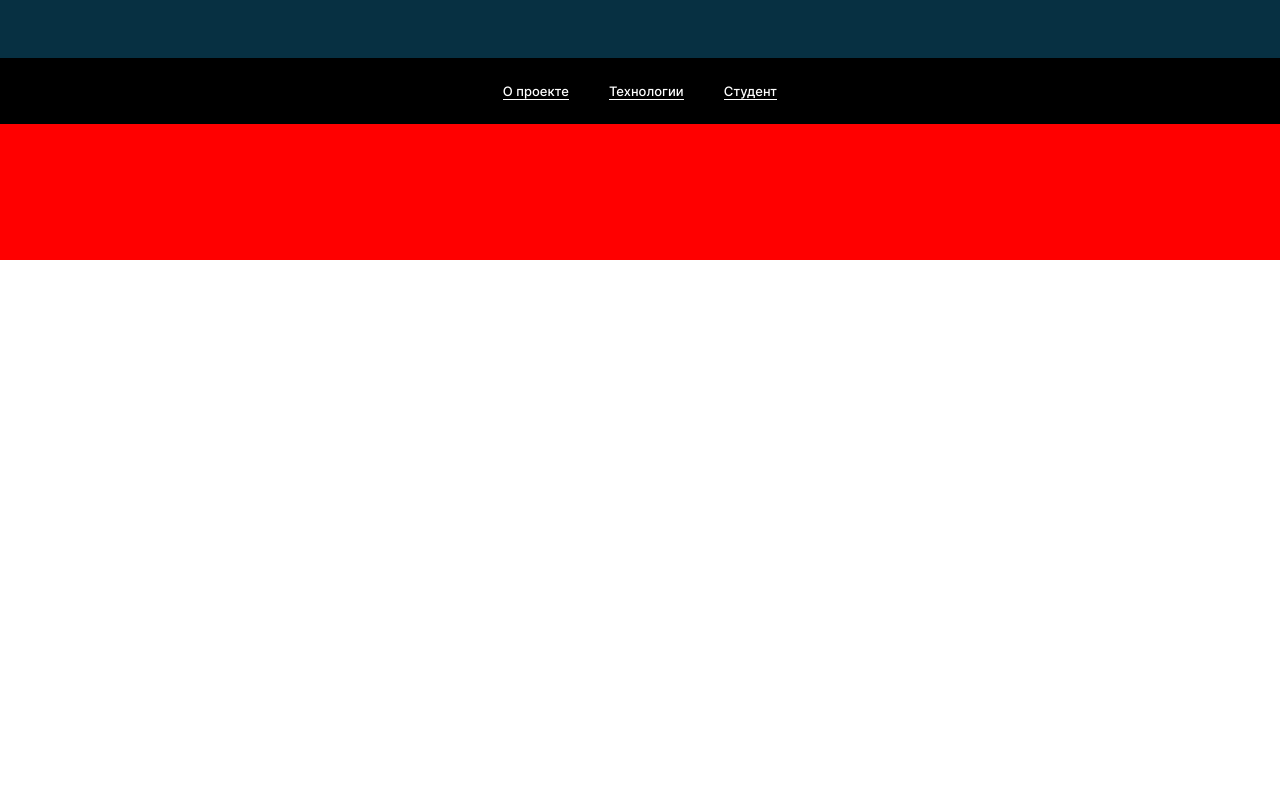
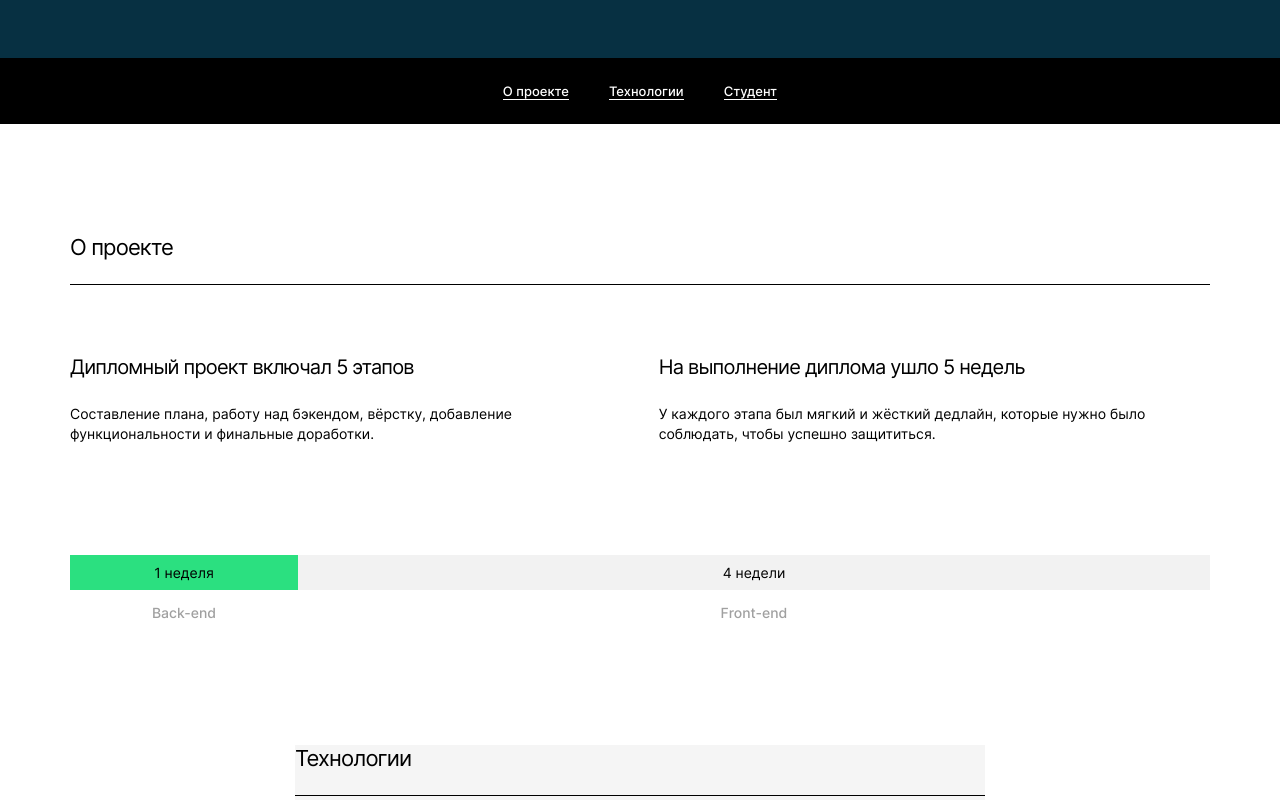
Before and after one commit to Olga-Sotula/movies-explorer-frontend, a React (Create React App) app: page / in a window 1280 px wide. Shown: the part 540-1340 px from the top of the page. Before the commit the page ends 800 px from the top, so only its background shows below. Built offline with nearby package versions, Linux system fonts and the light colour scheme.

Commit message:
style AboutProject by figma

```diff
--- a/src/components/AboutProject/AboutProject.css
+++ b/src/components/AboutProject/AboutProject.css
@@ -1,16 +1,16 @@
 .about-project {
   margin: 0 auto;
+  padding: 110px 70px;
+  box-sizing: border-box;
   max-width: 1280px;
-  background-color: red;
 }
 
 .about-project__cards {
-  padding-top: 70px;
+  margin-top: 50px;
   display: flex;
   flex-direction: row;
   align-items: center;
-  gap: 40px;
-  margin-bottom: 110px;
+  gap: 50px;
 }
 
 .about-project__card-title {
@@ -21,19 +21,17 @@
 }
 
 .about-project__card-description {
+  margin-top: 25px;
   font-weight: 400;
   font-size: 14px;
   line-height: 20px;
 }
 
 .about-project__diagram {
+  margin-top: 83px;
   display: grid;
   box-sizing: border-box;
   grid-template-columns: 20% 80%;
-}
-
-.about-project__stage {
-
 }
 
 .about-project__stage-time {
--- a/src/components/AboutProject/AboutProject.js
+++ b/src/components/AboutProject/AboutProject.js
@@ -10,7 +10,7 @@ const AboutProject = () => {
       <SectionTitle>
         О проекте
       </SectionTitle>
-      <div className="about-project__cards">
+      <article className="about-project__cards">
         <div className="about-project__card">
           <h3 className="about-project__card-title">Дипломный проект включал 5 этапов</h3>
           <p className="about-project__card-description">Составление плана, работу над бэкендом, вёрстку, добавление функциональности и финальные доработки.</p>
@@ -19,9 +19,9 @@ const AboutProject = () => {
           <h3 className="about-project__card-title">На выполнение диплома ушло 5 недель</h3>
           <p className="about-project__card-description">У каждого этапа был мягкий и жёсткий дедлайн, которые нужно было соблюдать, чтобы успешно защититься.</p>
         </div>
-      </div>
-      <div className="about-project__diagram">
-        <div className="about-project__stage">
+      </article>
+      <article className="about-project__diagram">
+        <div>
           <p className="about-project__stage-time about-project__stage-time_type_primary">1 неделя</p>
           <p className="about-project__stage-description">Back-end</p>
         </div>
@@ -29,7 +29,7 @@ const AboutProject = () => {
           <p className="about-project__stage-time">4 недели</p>
           <p className="about-project__stage-description">Front-end</p>
         </div>
-      </div>
+      </article>
     </section>
   );
 };
--- a/src/components/App/App.css
+++ b/src/components/App/App.css
@@ -5,7 +5,7 @@
   min-width: 320px;
   min-height: 100vh;
   margin: 0 auto;
-  background-color: red;
+  background-color: #fff;
   color: var(--primary-color);
   font-family: 'Inter', Arial, sans-serif;
   font-style: normal;
--- a/src/components/Main/Main.js
+++ b/src/components/Main/Main.js
@@ -13,9 +13,9 @@ const Main = () => {
     <main className="main">
       <Promo/>
       <NavTab/>
-      {/*<AboutProject/>
+      <AboutProject/>
       <Techs/>
-  <AboutMe/>*/}
+ {/* <AboutMe/>*/}
     </main>
   );
 }
```
